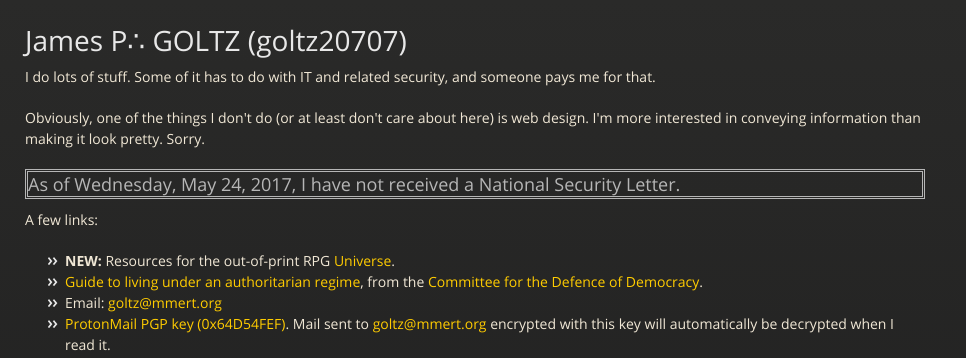
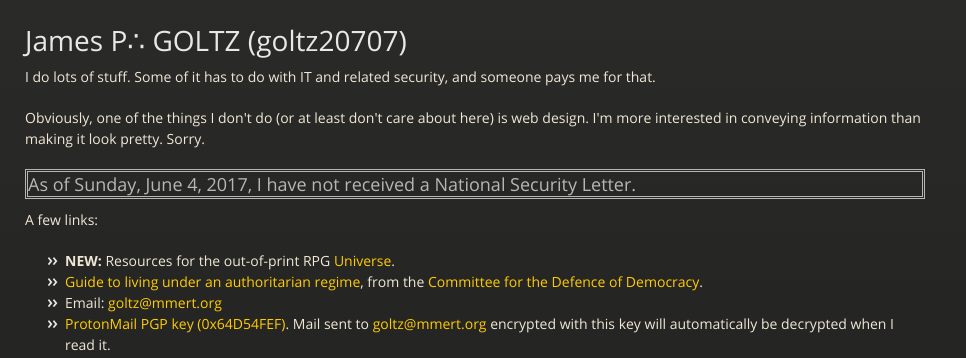
Before and after one commit to goltz20707/goltz20707.github.io, a Jekyll site: the page built from index.html, in a window 1280 px wide. Shown: the top 358 px of the page, without its empty margins (0-966 px from the left). Built offline with Jekyll 4.4.1, drawn with Linux system fonts in a browser that asks for light colours.

Commit message:
Update nsl.html

```diff
--- a/_includes/nsl.html
+++ b/_includes/nsl.html
@@ -4,6 +4,6 @@ date '+%A, %B %e, %Y,'
 
 <h3 style="border: double">As of
 
-Wednesday, May 24, 2017,
+Sunday, June  4, 2017,
 
 I have not received a National Security Letter.</h3>
```
